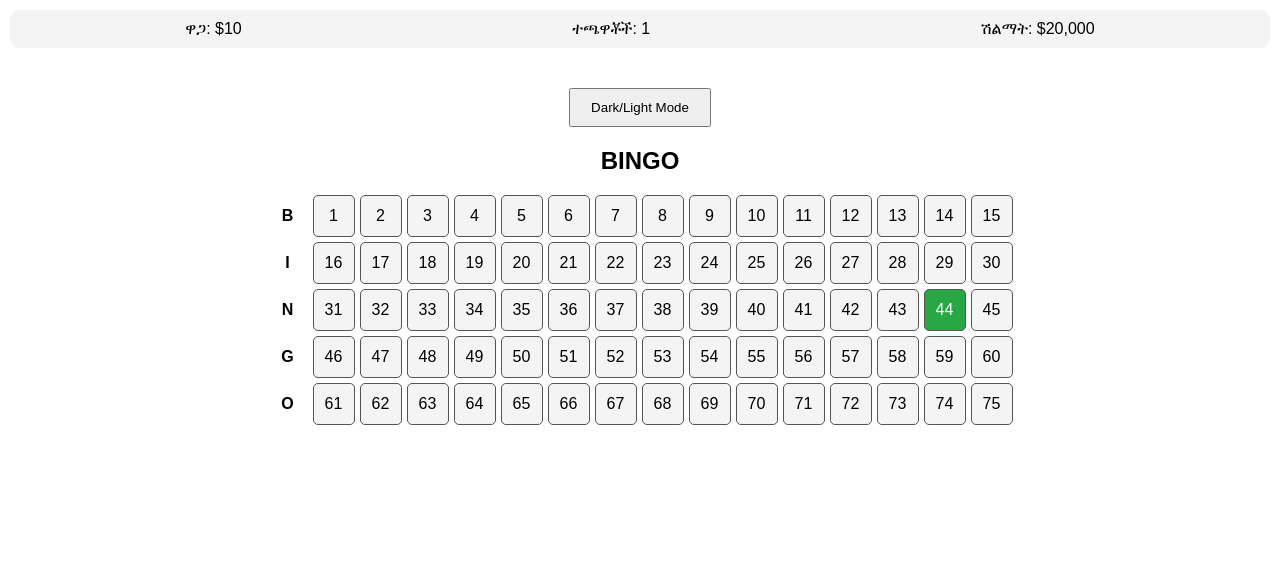
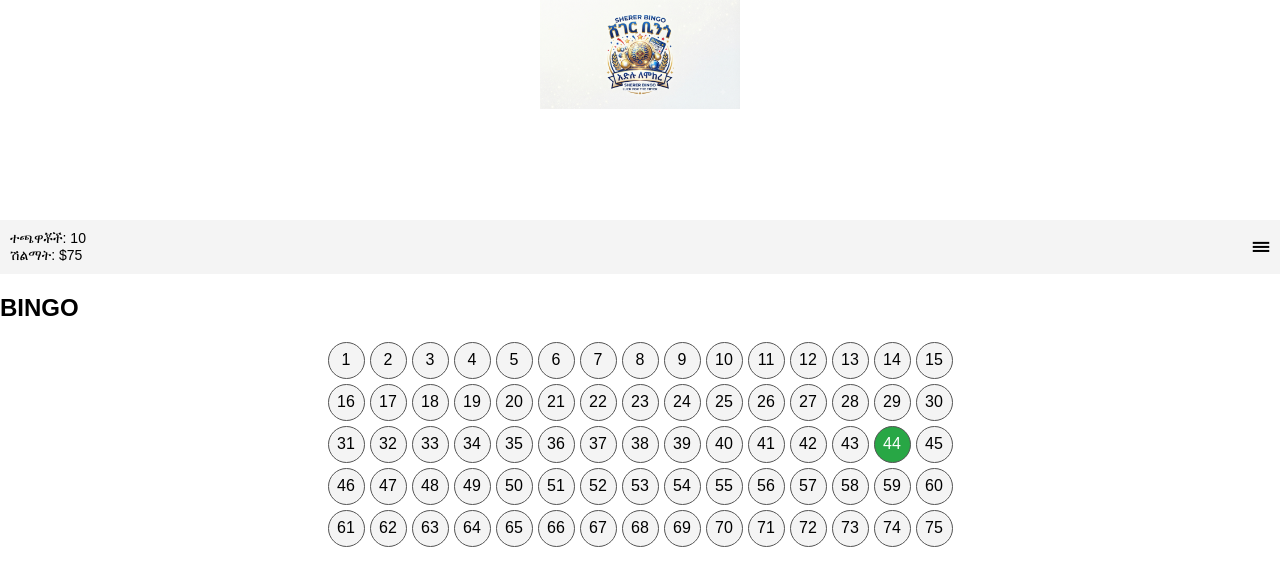
Before and after one commit to seyoseyo578-crypto/sheger-bingo, a plain HTML site: page index.html in a window 1280 px wide. Drawn offline with Linux system fonts and the light colour scheme.

Commit message:
Add Bingo board and background logo

```diff
--- a/index.html
+++ b/index.html
@@ -6,40 +6,56 @@
     <style>
         :root { --bg: #ffffff; --text: #000000; --card: #f4f4f4; }
         body.dark { --bg: #1a1a1a; --text: #ffffff; --card: #2d2d2d; }
-        body { background: var(--bg); color: var(--text); font-family: sans-serif; text-align: center; margin: 0; padding: 10px; }
+        body { background: var(--bg) url('logo.png') no-repeat top center; background-size: 200px; color: var(--text); font-family: sans-serif; margin: 0; padding-top: 220px; }
 
-        .header-stats { display: flex; justify-content: space-around; background: var(--card); padding: 10px; border-radius: 10px; margin-bottom: 20px; }
+        .header { display: flex; justify-content: space-between; padding: 10px; background: var(--card); }
+        .stats { font-size: 14px; }
+        .menu-btn { cursor: pointer; font-size: 24px; }
+
+        #menu-panel { display: none; position: fixed; top: 50px; right: 10px; background: var(--card); padding: 15px; border-radius: 10px; border: 1px solid #777; width: 250px; }
+
         .bingo-row { display: flex; justify-content: center; gap: 5px; margin-bottom: 5px; }
-        .cell { width: 40px; height: 40px; border: 1px solid #555; display: flex; align-items: center; justify-content: center; border-radius: 5px; background: var(--card); }
+        .cell { width: 35px; height: 35px; border: 1px solid #555; display: flex; align-items: center; justify-content: center; border-radius: 50%; background: var(--card); }
         .called { background-color: #28a745; color: white; }
-        .bingo-label { width: 40px; font-weight: bold; display: flex; align-items: center; justify-content: center; }
-
-        button { padding: 10px 20px; cursor: pointer; margin-top: 20px; }
     </style>
 </head>
 <body>
 
-    <div class="header-stats">
-        <div>ዋጋ: $10</div>
-        <div>ተጫዋቾች: 1</div>
-        <div>ሽልማት: $20,000</div>
+    <div class="header">
+        <div class="stats">
+            <div id="player-count">ተጫዋቾች: 10</div>
+            <div id="prize-pool">ሽልማት: $0</div>
+        </div>
+        <div class="menu-btn" onclick="toggleMenu()">☰</div>
     </div>
 
-    <button onclick="document.body.classList.toggle('dark')">Dark/Light Mode</button>
+    <div id="menu-panel">
+        <h3>ቅንብሮች (Settings)</h3>
+        <button onclick="document.body.classList.toggle('dark')">Dark/Light Mode</button>
+        <hr>
+        <h4>Deposit (ተቀማጭ)</h4>
+        <p>ቴሌብር: SUED +251964796846</p>
+        <p>ንግድ ባንክ: SIED MEBRAHTU 1000615139126</p>
+        <hr>
+        <h4>Withdraw (ማውጫ)</h4>
+        <p>ቢያንስ 200 ብር</p>
+        <button onclick="requestWithdraw()">Withdraw አድርግ</button>
+    </div>
 
     <h2>BINGO</h2>
     <div id="board"></div>
 
     <script>
+        // የሽልማት ቀመር: 75% ለተጫዋቾች፣ 25% ለባለቤቱ
+        let players = 10;
+        let cardPrice = 10;
+        let totalRevenue = players * cardPrice;
+        document.getElementById('prize-pool').innerText = "ሽልማት: $" + (totalRevenue * 0.75);
+
         const board = document.getElementById('board');
-        const labels = ['B', 'I', 'N', 'G', 'O'];
         for (let i = 0; i < 5; i++) {
             let rowDiv = document.createElement('div');
             rowDiv.className = 'bingo-row';
-            let label = document.createElement('div');
-            label.className = 'bingo-label';
-            label.innerText = labels[i];
-            rowDiv.appendChild(label);
             for (let j = 1; j <= 15; j++) {
                 let cell = document.createElement('div');
                 let num = (i * 15) + j;
@@ -49,6 +65,21 @@
                 rowDiv.appendChild(cell);
             }
             board.appendChild(rowDiv);
+        }
+
+        function toggleMenu() {
+            let menu = document.getElementById('menu-panel');
+            menu.style.display = (menu.style.display === 'block') ? 'none' : 'block';
+        }
+
+        function requestWithdraw() {
+            let amount = prompt("የሚፈልጉትን መጠን ያስገቡ (ከ 200 ብር በላይ):");
+            if (amount >= 200) {
+                alert("ጥያቄዎ ለባለቤቱ ተልኳል!");
+                // እዚህ ጋር ቦቱ ለባለቤቱ ማሳወቂያ የሚልክበት ኮድ ይጨመራል
+            } else {
+                alert("ዝቅተኛው የወጪ መጠን 200 ብር ነው።");
+            }
         }
 
         let drawn = [];
```
